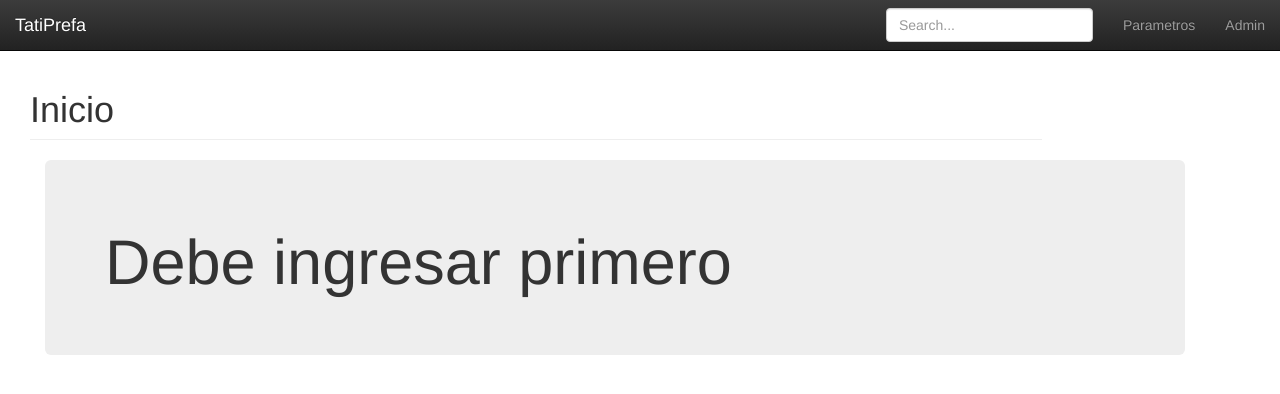
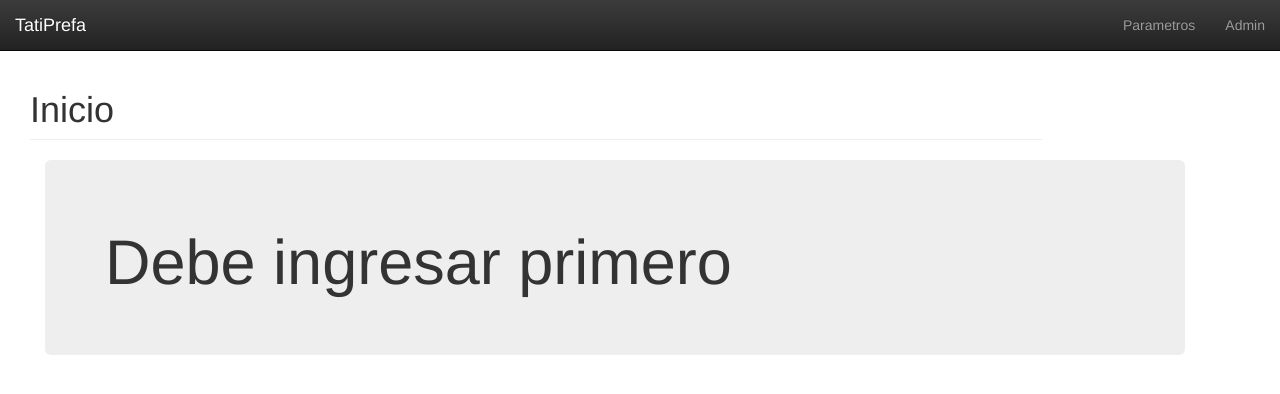
Before and after one commit to Carlos4ndresh/Prefact, a Django app: page / in a window 1280 px wide. Shown: the top 394 px of the page. Run offline with Django 3.2, Linux system fonts and the light colour scheme; some libraries are stand-ins or nearby versions.

Commit message:
Modificaciones plantilla

```diff
--- a/templates/plantilla.html
+++ b/templates/plantilla.html
@@ -38,9 +38,9 @@
                 <li><a class="navbar-link" href="{% url 'parametros' %}">Parametros</a></li>
                 <li><a class="navbar-link" href="{% url 'admin:index' %}">Admin</a></li>
             </ul>
-            <form class="navbar-form navbar-right">
+            <!-- <form class="navbar-form navbar-right">
                 <input type="text" class="form-control" placeholder="Search...">
-            </form>
+            </form> -->
         </div>
       </div>
     </nav>
```
